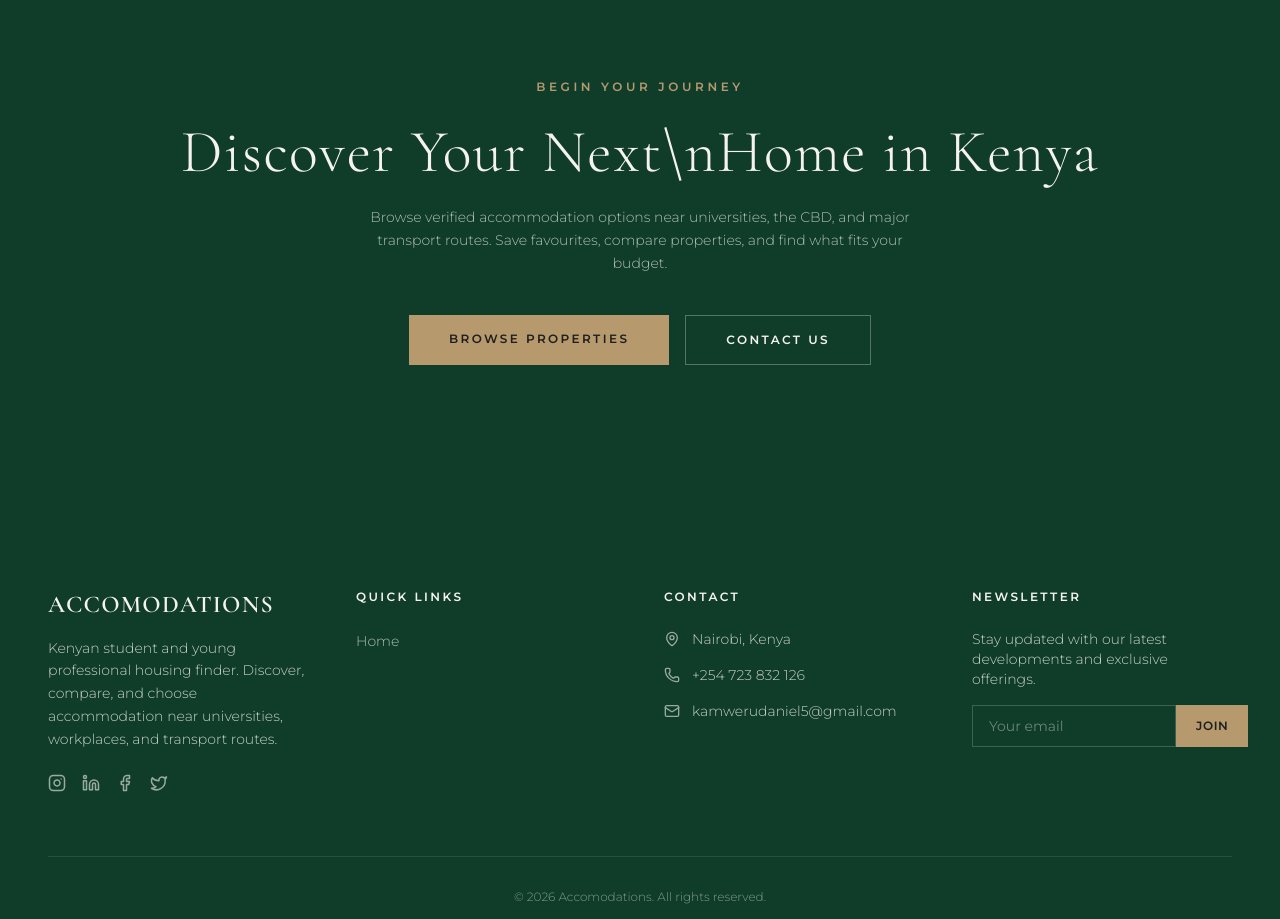
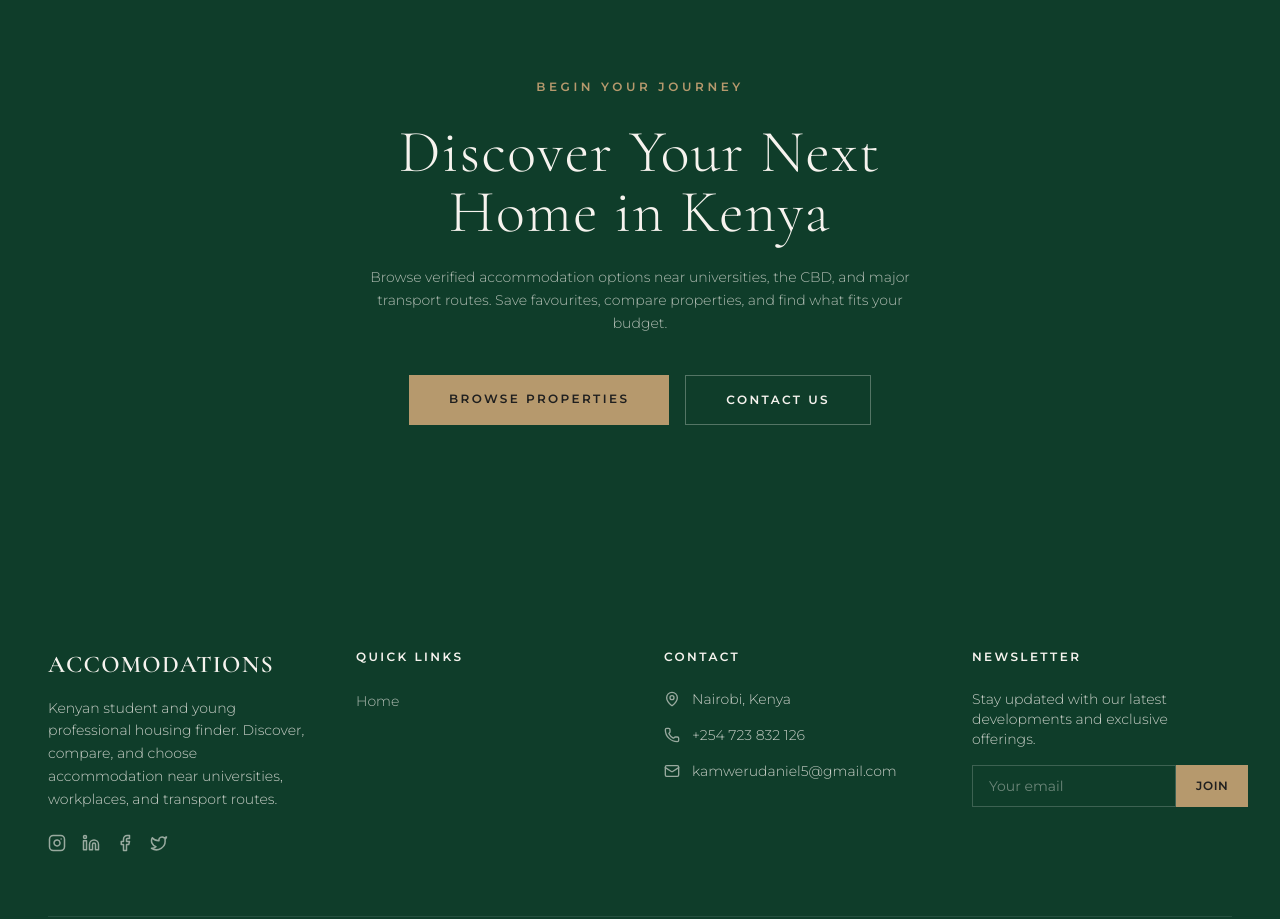
Before and after one commit to danielkamweru/Accomodations, a React (Vite) app: page / in a window 1280 px wide. Shown: the part 5900-6819 px from the top of the page. Built offline with nearby package versions, Linux system fonts and the light colour scheme; no server answers; the HTML template or start-up script is replaced by a standard one.

Commit message:
fix(homepage): fix literal backslash-n in CTA heading

```diff
--- a/src/components/CTASection.tsx
+++ b/src/components/CTASection.tsx
@@ -14,8 +14,11 @@ const CTASection = () => {
           <span className="font-body text-xs font-semibold uppercase tracking-[0.3em] text-accent">
             Begin Your Journey
           </span>
-          <h2 className="mt-6 font-heading text-4xl font-light tracking-wide text-primary-foreground md:text-5xl lg:text-6xl">
-            Discover Your Next\nHome in Kenya
+          <h2 className="mt-6 font-heading text-4xl font-light tracking-wide text-primary-foreground md:text-5xl lg:text-6xl whitespace-pre-line">
+            Discover Your Next
+            {" "}
+            <br className="hidden sm:inline" />
+            Home in Kenya
           </h2>
           <p className="mx-auto mt-6 max-w-xl font-body text-sm font-light leading-relaxed text-primary-foreground/70">
             Browse verified accommodation options near universities, the CBD, and major transport routes. Save favourites, compare properties, and find what fits your budget.
```
